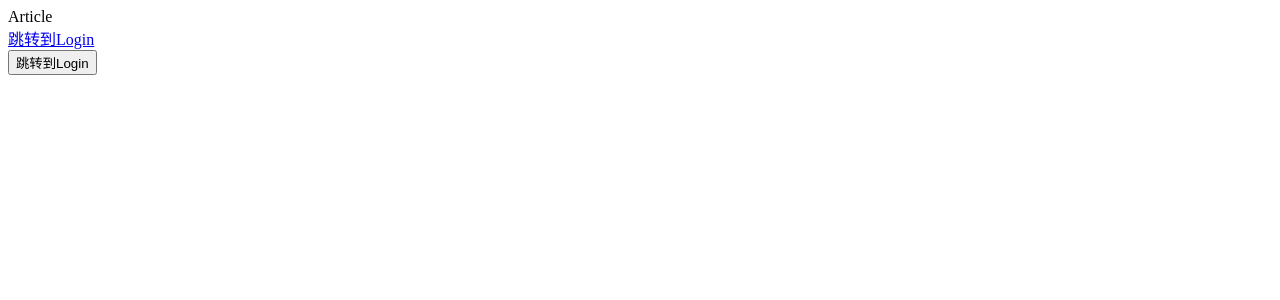
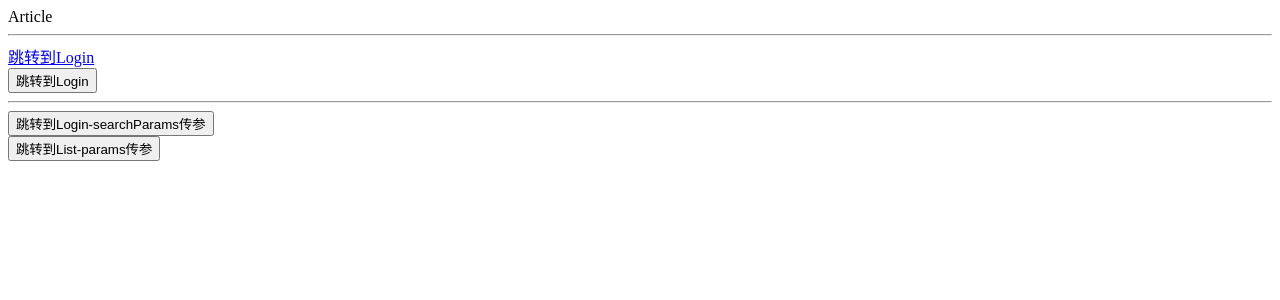
Before and after one commit to jiajianhui/React-learning, a React (Create React App) app in the folder day4/: page /article in a window 1280 px wide. Shown: the top 300 px of the page. Built offline with nearby package versions, Linux system fonts and the light colour scheme.

Commit message:
day4；导航跳转传参

```diff
--- a/day4/src/pages/Article/index.js
+++ b/day4/src/pages/Article/index.js
@@ -8,12 +8,31 @@ const Article = () => {
     <div>
       <div>Article</div>
 
-      {/* 声明式写法——适合写在模版中 */}
+      <hr />
+
+      {/* 1、路由导航跳转 */}
+      {/* 1-1；声明式写法——适合写在模版中 */}
       <Link to={"/login"}>跳转到Login</Link>
 
-      {/* 编程式写法——适合写在逻辑代码中 */}
+      {/* 1-2；编程式写法——适合写在逻辑代码中 */}
       <div>
         <button onClick={() => navigate("/login")}>跳转到Login</button>
+      </div>
+
+      <hr />
+
+      {/* 2、导航跳转传参 */}
+      {/* 2-1；searchParams传参 */}
+      <div>
+        <button onClick={() => navigate("/login?id=1001&name=jia")}>
+          跳转到Login-searchParams传参
+        </button>
+      </div>
+      {/* 2-2；params传参 */}
+      <div>
+        <button onClick={() => navigate("/list/1002/jack")}>
+          跳转到List-params传参
+        </button>
       </div>
     </div>
   );
--- /dev/null
+++ b/day4/src/pages/List/index.js
@@ -0,0 +1,15 @@
+import { useParams } from "react-router-dom"
+
+const List = () => {
+    // 接收参数
+    const params = useParams()
+    let id = params.id
+    let name = params.name
+    return (
+        <div>List
+            <div>参数——{id}{name}</div>
+        </div>
+    )
+}
+
+export default List
--- a/day4/src/pages/Login/index.js
+++ b/day4/src/pages/Login/index.js
@@ -1,6 +1,14 @@
+import { useSearchParams } from "react-router-dom"
+
 const Login = () => {
+    // 接收参数
+    const [params] = useSearchParams()
+    let id = params.get('id')
+    let name = params.get("name");
     return (
-        <div>Login</div>
+        <div>Login
+            <div>参数——{id}{name}</div>
+        </div>
     )
 }
 
--- a/day4/src/router/index.js
+++ b/day4/src/router/index.js
@@ -3,6 +3,7 @@ import { createBrowserRouter } from "react-router-dom";
 // 1、导入组件
 import Login from '../pages/Login'
 import Article from '../pages/Article'
+import List from "../pages/List";
 
 // 2、创建router实例对象并配置路由对应关系
 const router = createBrowserRouter([
@@ -14,6 +15,11 @@ const router = createBrowserRouter([
     path: "/article",
     element: <Article />,
   },
+  {
+    // 配合params传参
+    path: "/list/:id/:name",
+    element: <List />,
+  },
 ]);
 
 // 3、导出router
```
